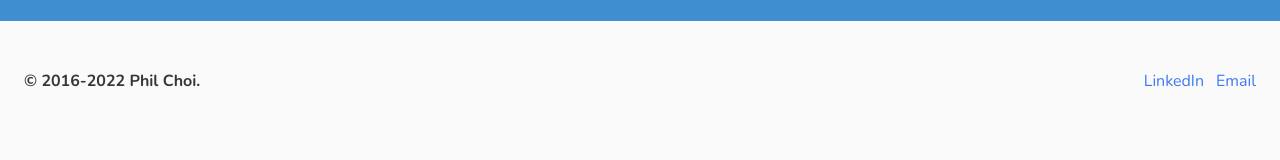
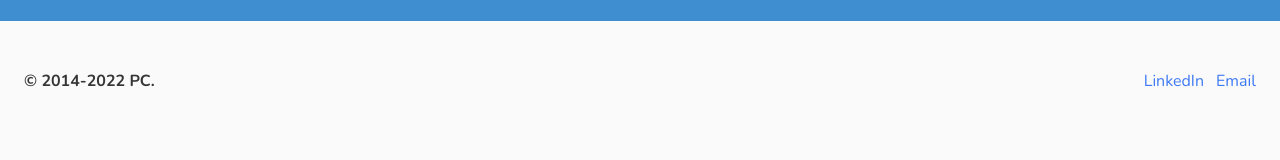
Before and after one commit to pchae/nuxt3-app, a Nuxt app: page / in a window 1280 px wide. Shown: the part 192-352 px from the top of the page. Built offline with nearby package versions, Linux system fonts and the light colour scheme.

Commit message:
update copyright info

```diff
--- a/components/Footer.vue
+++ b/components/Footer.vue
@@ -3,7 +3,7 @@
     <div class="level is-mobile">
         <div class=" has-text-left-mobile">
             <p>
-                <strong>&#169; 2016-2022 Phil Choi.</strong>
+                <strong>&#169; 2014-2022 PC.</strong>
             </p>
         </div>
         <div class="level has-text-right-mobile is-mobile">
@@ -18,8 +18,13 @@
   </footer>
 </template>
 
-<script setup>
+<script>
 </script>
 
-<style>
+<style lang="scss" scoped>
+@import '~/assets/styles/_variables.scss';
+
+    .footer {
+        $footer-background-color: $black;
+    }
 </style>
```
